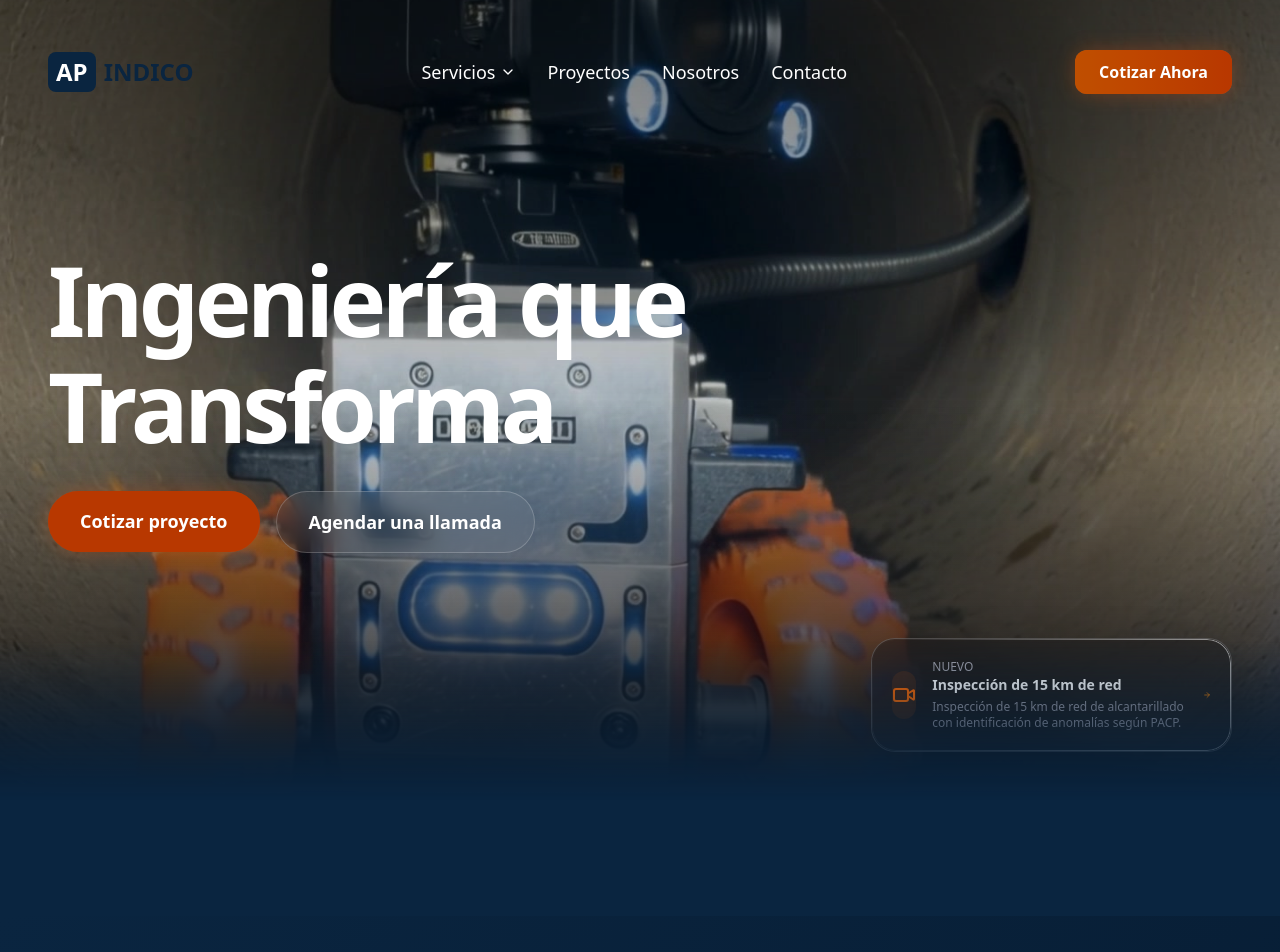
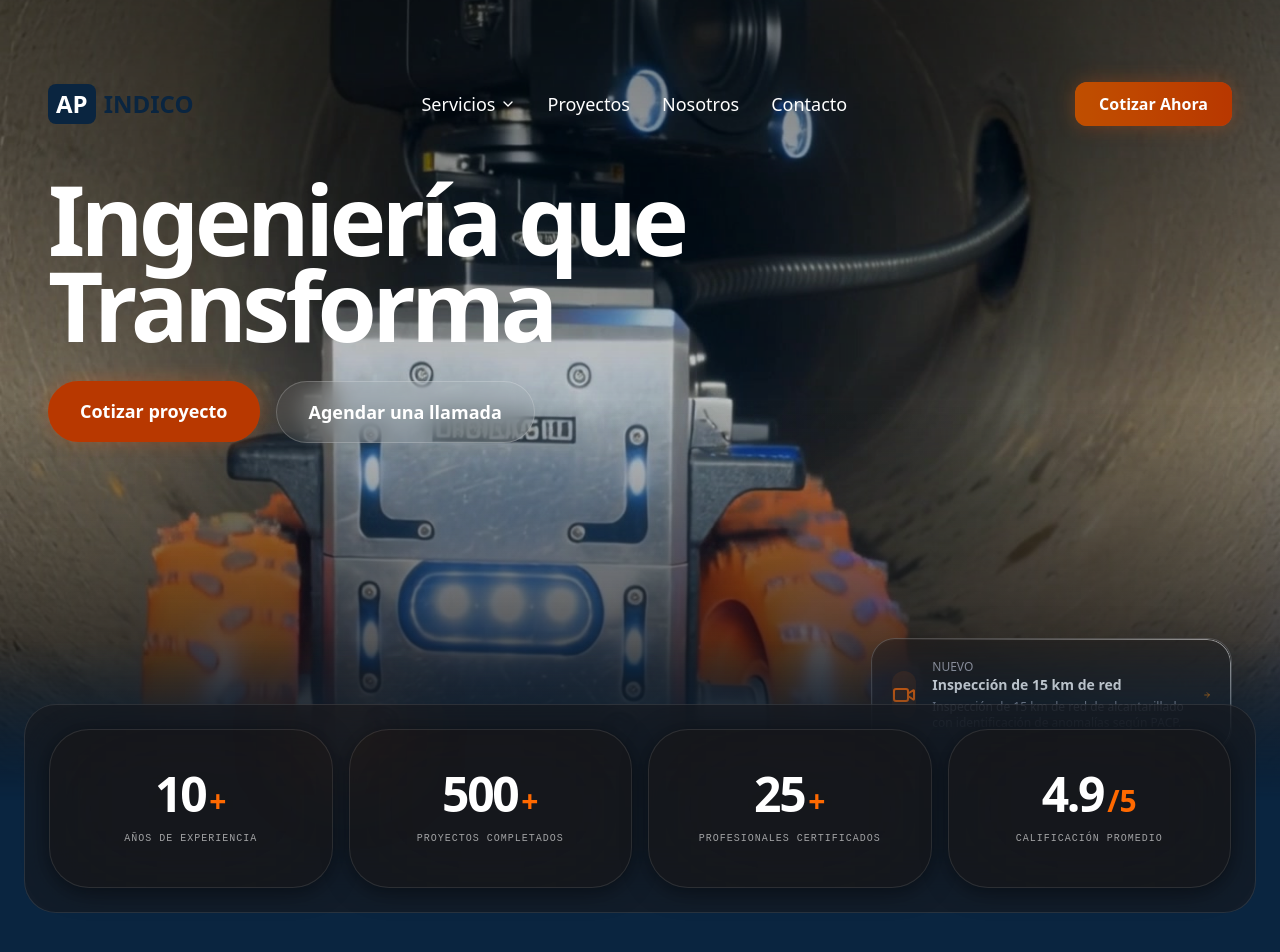
Before and after one commit to Hecpac/Apindico, a Next.js app: page / in a window 1280 px wide. Shown: the top 952 px of the page. Built offline with nearby package versions, Linux system fonts and the light colour scheme.

Commit message:
Refine stats bar and layout polish

```diff
--- a/src/components/layout/Header.tsx
+++ b/src/components/layout/Header.tsx
@@ -161,19 +161,19 @@ export function Header() {
       <header
         ref={headerRef}
         className={cn(
-          "site-header fixed top-0 w-full z-50 transition-all duration-500",
-          isScrolled ? "bg-zinc-950/80 backdrop-blur-md" : "bg-transparent",
+          "site-header fixed top-8 w-full z-50 transition-all duration-500",
+          isScrolled ? "bg-zinc-950/80 backdrop-blur-xl" : "bg-transparent",
           isScrolled ? "pt-6" : "pt-8"
         )}
       >
-        <div className="container mx-auto px-6 md:px-12">
+        <div className="max-w-7xl mx-auto px-6 md:px-12">
           <nav
             role="navigation"
             aria-label="Navegación principal"
             className={cn(
               "flex items-center justify-between transition-all duration-300",
               isScrolled
-                ? "h-14 px-6 mx-auto max-w-7xl bg-white/80 backdrop-blur-md border border-azul-principal/10 shadow-[0_8px_30px_rgb(0,0,0,0.04)] rounded-full"
+                ? "h-14 px-6 bg-white/80 backdrop-blur-xl border border-azul-principal/10 shadow-[0_8px_30px_rgb(0,0,0,0.04)] rounded-full"
                 : "h-16 md:h-20 bg-transparent"
             )}
           >
--- a/src/components/sections/HeroSection.tsx
+++ b/src/components/sections/HeroSection.tsx
@@ -262,14 +262,13 @@ export function HeroSection({ className }: HeroSectionProps) {
 
       {/* Main Container */}
       <div
-        className="hero-content container mx-auto relative z-30 flex h-full w-full flex-col items-center justify-center text-center text-white will-change-transform px-6 md:px-12 pb-16 md:pb-20 md:items-start md:text-left"
-        style={{ paddingTop: "clamp(2rem, 10vh, 5rem)" }}
+        className="hero-content max-w-7xl mx-auto relative z-30 flex h-full w-full flex-col items-center justify-start text-center text-white will-change-transform px-6 md:px-12 pt-32 md:pt-40 lg:pt-44 pb-24 md:pb-32 md:items-start md:text-left"
       >
         {/* Headline */}
         <div className="headline-section flex flex-col items-center md:items-start max-w-3xl" style={{ gap: "32px" }}>
           <h1
             data-hero-title
-            className="tracking-tighter font-black text-5xl md:text-8xl leading-[1.1]"
+            className="tracking-tighter font-black text-5xl md:text-8xl leading-[0.9]"
           >
             Ingeniería que Transforma
           </h1>
--- a/src/components/sections/ServicesSection.tsx
+++ b/src/components/sections/ServicesSection.tsx
@@ -75,7 +75,7 @@ function StickyServiceCard({ servicio, index }: StickyServiceCardProps) {
       href={`/servicios/${servicio.slug}`}
       className={cn(
         "service-tile group relative overflow-hidden rounded-[2.5rem]",
-        "border border-white/5 bg-zinc-950/40 backdrop-blur-2xl p-8 md:p-10",
+        "border border-white/10 bg-zinc-900/60 backdrop-blur-2xl p-8 md:p-10 shadow-[0_4px_24px_rgba(0,0,0,0.5)]",
         "transition-all duration-500 ease-out",
         "hover:-translate-y-1 hover:border-orange-500/50",
         "hover:shadow-[0_20px_40px_-20px_rgba(0,0,0,0.45)]",
@@ -213,7 +213,7 @@ export function ServicesSection({
         <div className="absolute bottom-20 right-10 w-96 h-96 bg-coral-energetico/20 rounded-full blur-3xl" />
       </div>
 
-      <Container className="relative z-10 px-6">
+      <Container size="xl" className="relative z-10 px-6">
         {/* Section Header */}
         <div className="services-header text-center max-w-3xl mx-auto mb-16 md:mb-24">
           <h2 className="font-heading text-4xl md:text-5xl lg:text-6xl font-bold text-white mb-6">
--- a/src/components/sections/StatsSection.tsx
+++ b/src/components/sections/StatsSection.tsx
@@ -1,12 +1,11 @@
 "use client"
 
-import * as React from "react"
-import { useRef, useEffect, useState } from "react"
+import { useEffect, useRef, useState } from "react"
 import gsap from "gsap"
 import { ScrollTrigger } from "gsap/ScrollTrigger"
-import { useGSAP } from "@gsap/react"
 import { cn } from "@/lib/utils"
 import { COMPANY_STATS } from "@/lib/constants"
+import { StatCard } from "@/components/stats/StatCounter"
 
 if (typeof window !== "undefined") {
   gsap.registerPlugin(ScrollTrigger)
@@ -19,6 +18,7 @@ interface StatsSectionProps {
 
 export function StatsSection({ variant = "light", className }: StatsSectionProps) {
   const sectionRef = useRef<HTMLElement>(null)
+  const statsContainerRef = useRef<HTMLDivElement>(null)
   const [prefersReducedMotion, setPrefersReducedMotion] = useState(
     () =>
       typeof window !== "undefined" &&
@@ -35,87 +35,55 @@ export function StatsSection({ variant = "light", className }: StatsSectionProps
     return () => mediaQuery.removeEventListener("change", handleChange)
   }, [])
 
-  useGSAP(
-    () => {
-      const section = sectionRef.current
-      if (!section) return
+  useEffect(() => {
+    if (prefersReducedMotion) return
 
-      const statValues = gsap.utils.toArray<HTMLElement>(".stat-value", section)
+    const statsContainer = statsContainerRef.current
+    const heroSection = document.querySelector(".hero-section")
+    if (!statsContainer || !heroSection) return
 
-      if (prefersReducedMotion) {
-        gsap.set(".stat-item", { opacity: 1, y: 0 })
-        statValues.forEach((el) => {
-          const raw = Number(el.dataset.value || 0)
-          el.innerText = raw.toString()
-        })
-        return
-      }
-
-      const tl = gsap.timeline({
+    const tween = gsap.to(statsContainer, {
+      y: -20,
       scrollTrigger: {
-          trigger: section,
-          start: "top 90%",
-          toggleActions: "play none none none",
+        trigger: heroSection,
+        start: "top top",
+        end: "bottom top",
+        scrub: true,
       },
     })
 
-      tl.from(".stat-item", {
-        y: 30,
-        opacity: 0,
-        duration: 0.6,
-        stagger: 0.1,
-        ease: "expo.out",
-      })
-
-      statValues.forEach((el) => {
-        const raw = Number(el.dataset.value || 0)
-        const decimals = raw % 1 !== 0 ? 0.1 : 1
-        tl.to(
-          el,
-          {
-            innerText: raw,
-            duration: 1.8,
-            ease: "power3.out",
-            snap: { innerText: decimals },
-          },
-          0
-        )
-      })
-    },
-    { scope: sectionRef, dependencies: [prefersReducedMotion] }
-  )
+    return () => {
+      tween.scrollTrigger?.kill()
+      tween.kill()
+    }
+  }, [prefersReducedMotion])
 
   return (
     <section
       ref={sectionRef}
       className={cn(
-        "relative z-40 -mt-12 md:-mt-16 pb-12",
+        "relative z-40 -mt-20 md:-mt-24 pt-8 md:pt-0 pb-12",
         variant === "dark" ? "bg-transparent text-white" : "bg-white text-gris-900",
         className
       )}
     >
-      <div className="container mx-auto px-6 md:px-12">
-        <div className="stats-grid grid w-full grid-cols-2 md:grid-cols-4 gap-6 items-stretch justify-items-stretch">
+      <div className="max-w-7xl mx-auto px-6">
+        <div
+          ref={statsContainerRef}
+          className="stats-container group rounded-[32px] border border-white/10 bg-zinc-900/60 p-4 backdrop-blur-2xl transition-all duration-500 hover:border-orange-500/40 hover:shadow-[0_0_0_1px_rgba(249,115,22,0.25),0_30px_80px_-50px_rgba(249,115,22,0.6)] md:p-6"
+        >
+          <div className="grid w-full grid-cols-2 gap-4 lg:grid-cols-4">
             {COMPANY_STATS.map((stat, index) => (
-            <div
+              <StatCard
                 key={index}
-              className={cn(
-                "stat-item group h-full min-w-0 w-full text-center rounded-3xl border px-6 py-8 backdrop-blur-xl transition-all flex flex-col items-center justify-center",
-                "border-white/10 bg-zinc-900/80 hover:border-orange-500/30",
-                "shadow-[0_8px_30px_rgba(0,0,0,0.18)]"
-              )}
-            >
-              <div className="text-4xl font-black text-white tracking-tighter transition-colors group-hover:text-orange-500">
-                <span className="stat-value" data-value={stat.value}>
-                  0
-                </span>
-                <span className="stat-suffix">{stat.suffix}</span>
+                value={stat.value}
+                suffix={stat.suffix}
+                label={stat.label}
+                reducedMotion={prefersReducedMotion}
+                highlight={index === 1}
+              />
+            ))}
           </div>
-              <div className="text-[11px] uppercase tracking-widest text-white/60 mt-2 font-mono">
-                {stat.label}
-              </div>
-            </div>
-          ))}
         </div>
       </div>
     </section>
--- /dev/null
+++ b/src/components/stats/StatCounter.tsx
@@ -0,0 +1,82 @@
+"use client"
+
+import { useEffect, useRef } from "react"
+import gsap from "gsap"
+import { ScrollTrigger } from "gsap/ScrollTrigger"
+
+if (typeof window !== "undefined") {
+  gsap.registerPlugin(ScrollTrigger)
+}
+
+interface StatCardProps {
+  value: number
+  label: string
+  suffix?: string
+  reducedMotion?: boolean
+  highlight?: boolean
+}
+
+export function StatCard({
+  value,
+  label,
+  suffix = "",
+  reducedMotion = false,
+  highlight = false,
+}: StatCardProps) {
+  const countRef = useRef<HTMLSpanElement | null>(null)
+
+  useEffect(() => {
+    const element = countRef.current
+    if (!element) return
+
+    const targetValue = Number(value)
+    const precision = targetValue % 1 !== 0 ? 1 : 0
+    const formatValue = (val: number) =>
+      precision > 0 ? val.toFixed(precision) : Math.round(val).toString()
+
+    if (reducedMotion) {
+      element.innerText = formatValue(targetValue)
+      return
+    }
+
+    const counter = { value: 0 }
+    const tween = gsap.to(counter, {
+      value: targetValue,
+      duration: 2,
+      ease: "power4.out",
+      onUpdate: () => {
+        if (!countRef.current) return
+        countRef.current.innerText = formatValue(counter.value)
+      },
+      scrollTrigger: {
+        trigger: element,
+        start: "top 95%",
+        toggleActions: "play none none none",
+      },
+    })
+
+    return () => {
+      tween.scrollTrigger?.kill()
+      tween.kill()
+    }
+  }, [value, reducedMotion])
+
+  return (
+    <div className="stat-card relative z-40 flex h-full flex-col items-center justify-center rounded-[2.5rem] border border-white/10 bg-zinc-900/70 p-10 shadow-[0_4px_24px_rgba(0,0,0,0.5)] backdrop-blur-3xl transition-all duration-500 hover:-translate-y-1 hover:border-orange-500/40">
+      {highlight ? (
+        <div className="pointer-events-none absolute -top-10 -left-10 h-20 w-20 rounded-full bg-orange-500/10 blur-[50px]" />
+      ) : null}
+      <div className="flex items-baseline text-white">
+        <span ref={countRef} className="text-4xl md:text-5xl font-black tracking-tighter">
+          0
+        </span>
+        {suffix ? (
+          <span className="ml-1 text-3xl font-black text-orange-500">{suffix}</span>
+        ) : null}
+      </div>
+      <p className="mt-3 text-[10px] font-mono font-medium uppercase tracking-widest text-white/60">
+        {label}
+      </p>
+    </div>
+  )
+}
```
Lines whose indentation alone changed are shown as unchanged.
